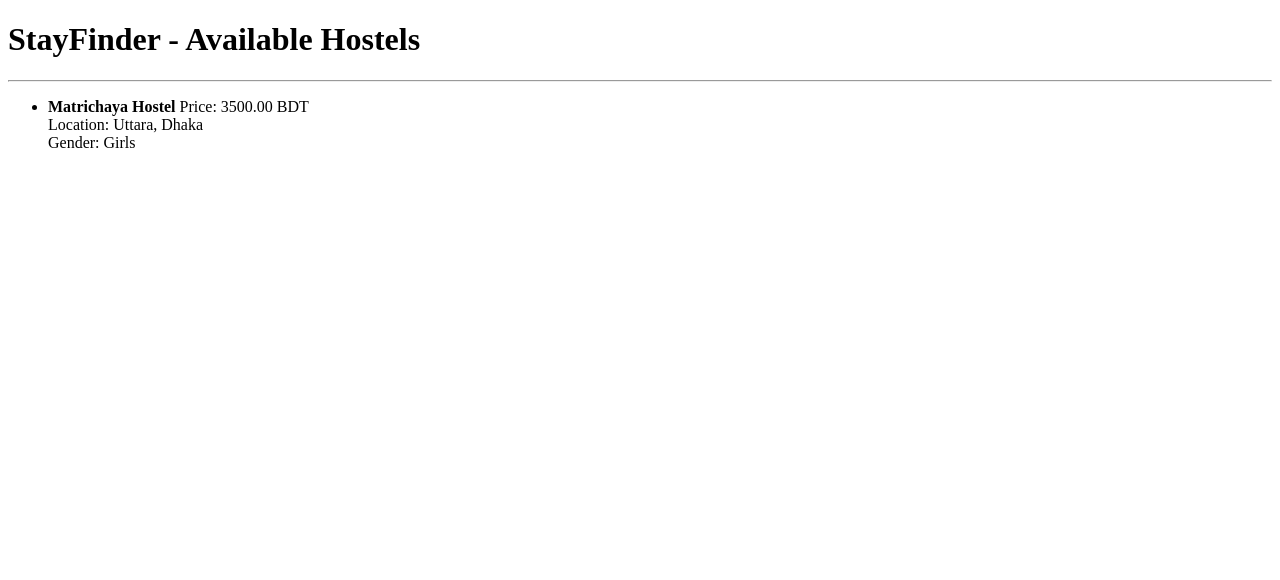
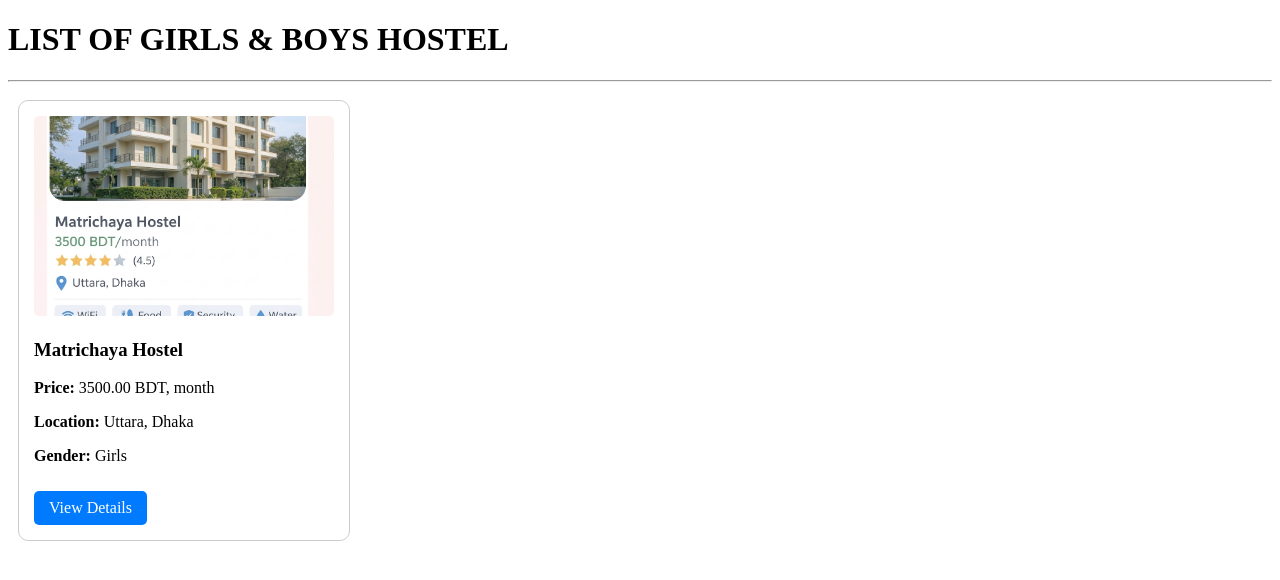
Before and after one commit to Riya1153/StayFinder, a Django app: page /hostels/ in a window 1280 px wide. Shown: the top 580 px of the page. Run offline with Django 5.2, Linux system fonts and the light colour scheme; data comes from the database, SQL or seed files in the repository; both versions use the stored data as it was after the commit.

Commit message:
StayFinder-06: Integrated Figma Page 5 design and image support

```diff
--- a/core/templates/hostel_list.html
+++ b/core/templates/hostel_list.html
@@ -1,22 +1,58 @@
 <!DOCTYPE html>
 <html>
 <head>
-    <title>StayFinder - Hostel List</title>
+    <title>StayFinder - List of Hostels</title>
+    <style>
+        /* Figma-r moto ektu simple styling */
+        .hostel-card {
+            border: 1px solid #ccc;
+            padding: 15px;
+            margin: 10px;
+            width: 300px;
+            border-radius: 10px;
+            display: inline-block;
+            vertical-align: top;
+        }
+        .hostel-img {
+            width: 100%;
+            height: 200px;
+            object-fit: cover;
+            border-radius: 5px;
+        }
+        .btn {
+            background-color: #007bff;
+            color: white;
+            padding: 8px 15px;
+            text-decoration: none;
+            border-radius: 5px;
+            display: inline-block;
+            margin-top: 10px;
+        }
+    </style>
 </head>
 <body>
-    <h1>StayFinder - Available Hostels</h1>
+    <h1>LIST OF GIRLS & BOYS HOSTEL</h1>
     <hr>
-    <ul>
+
+    <div class="container">
         {% for hostel in hostels %}
-        <li>
-            <strong>{{ hostel.title }}</strong>
-            Price: {{ hostel.price_per_month }} BDT <br>
-            Location: {{ hostel.location }} <br>
-            Gender: {{ hostel.get_gender_display }}
-        </li>
+        <div class="hostel-card">
+            {% if hostel.image %}
+                <img src="{{ hostel.image.url }}" class="hostel-img">
+            {% else %}
+                <img src="https://via.placeholder.com/300x200" class="hostel-img">
+            {% endif %}
+
+            <h3>{{ hostel.title }}</h3>
+            <p><strong>Price:</strong> {{ hostel.price_per_month }} BDT, month</p>
+            <p><strong>Location:</strong> {{ hostel.location }}</p>
+            <p><strong>Gender:</strong> {{ hostel.get_gender_display }}</p>
+
+            <a href="#" class="btn">View Details</a>
+        </div>
         {% empty %}
-        <li>No hostels found! Add some from Admin panel.</li>
+        <p>No hostels added yet. Please add from Admin panel!</p>
         {% endfor %}
-    </ul>
+    </div>
 </body>
 </html>
```
Also changed, not shown: db.sqlite3, media/hostels/Matrichaya_Hostel.png (added).
